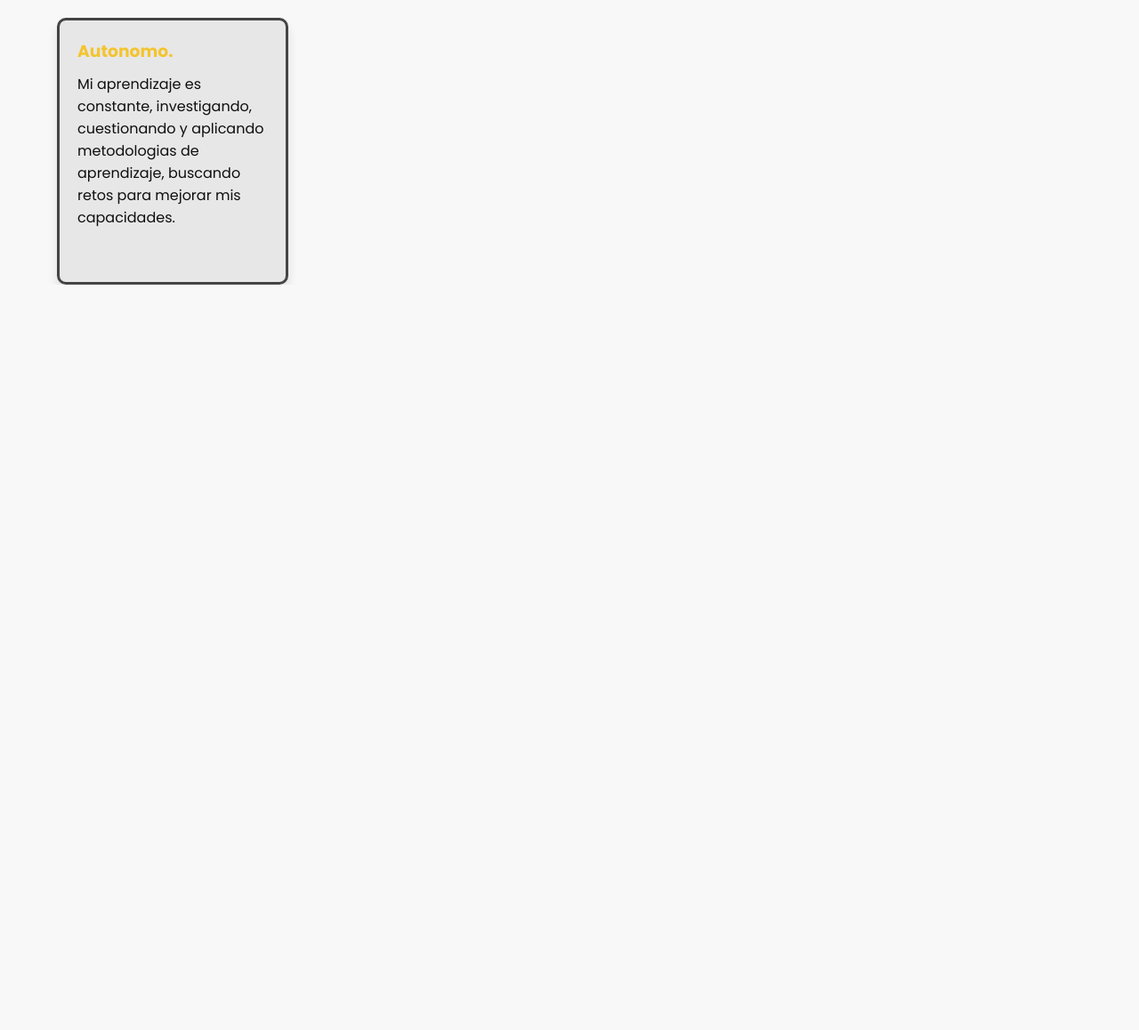
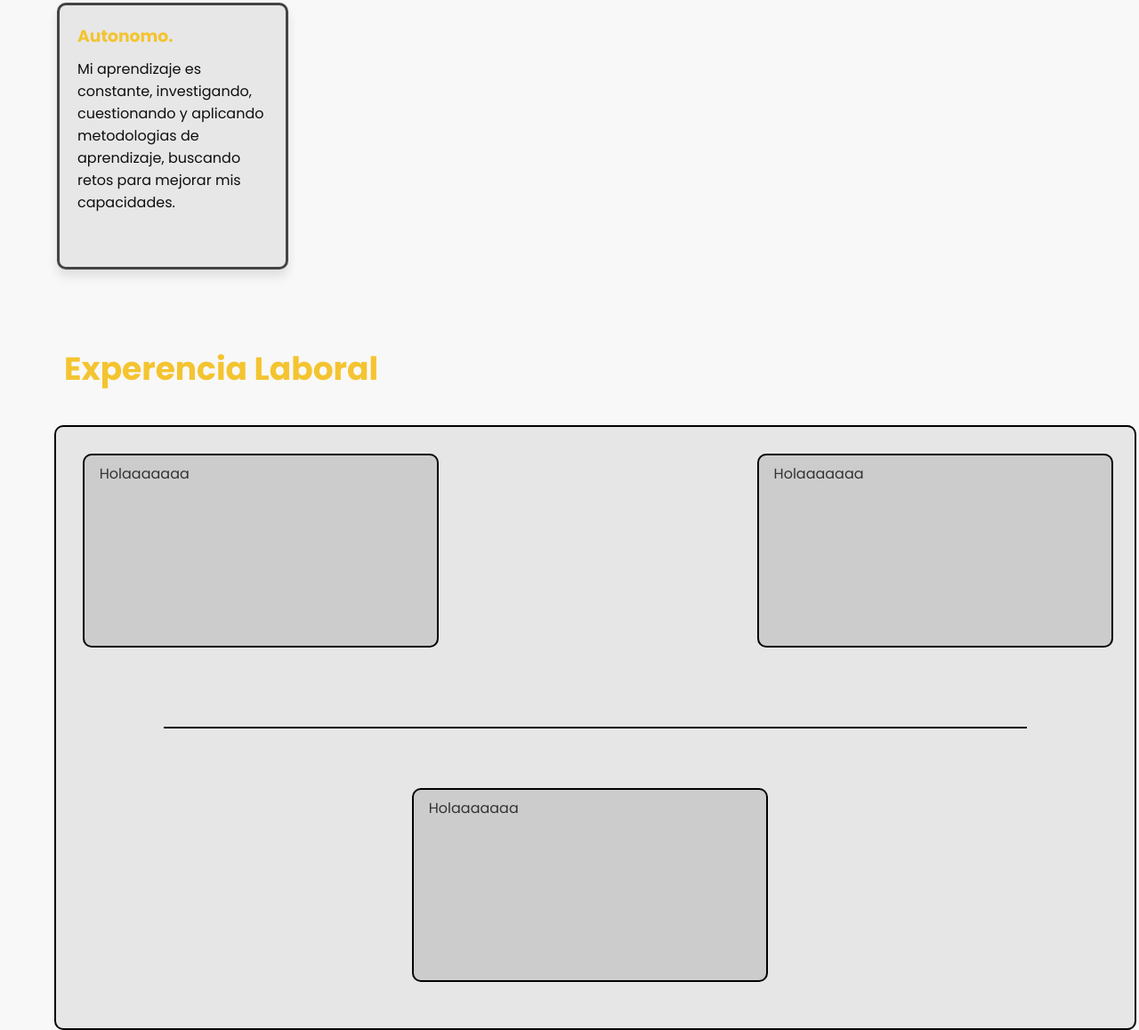
Before and after one commit to Poetry0354/portafolio_personal, a plain HTML site: page curriculum.html in a window 1280 px wide. Shown: the part 557-1715 px from the top of the page at 89% size. Before the commit the page ends 877 px from the top, so only its background shows below. Drawn offline with Linux system fonts and the light colour scheme.

Commit message:
Linea de tiempo

```diff
--- a/css/cv.css
+++ b/css/cv.css
@@ -1,6 +1,15 @@
 #educacion {
     margin-top: 3.5em;
     margin-left: 3em;
+    font-family: Poppins;
+    font-size: 1.5em;
+    color: #f4c430; /* Color amarillo del diseño */
+}
+
+#experencia {
+    margin-top: 3.5em;
+    margin-left: 3em;
+    margin-bottom: 1.5em;
     font-family: Poppins;
     font-size: 1.5em;
     color: #f4c430; /* Color amarillo del diseño */
@@ -36,3 +45,71 @@
     color: #0f0f0f;
     font-size: 16px;
 }
+
+/* Experencia laboral*/
+
+.contenedor2 {
+    width: 95%;
+    height: 680px;
+    background-color: #e6e6e6; /* Color del fondo */
+    display: flex;
+    justify-content: center;
+    align-items: center;
+    margin: 0;
+    margin-left: 3.8em;
+    padding: 0;
+    position: relative; /* Asegura que el padre pueda usar `position` */
+    border: 2px solid black; /* Bordes negros */
+    border-radius: 10px;
+}
+
+.contenedor2::before {
+    content: ""; /* Necesario para que el pseudoelemento funcione */
+    position: absolute;
+    top: 50%; /* Centro vertical */
+    left: 2.5; /* Alineada al borde izquierdo */
+    width: 80%; /* Ancho completo */
+    height: 2px; /* Grosor de la línea */
+    background-color: black; /* Color de la línea */
+    transform: translateY(-50%); /* Centrado perfecto */
+}
+
+
+.box {
+    width: 200px; /* Ancho del recuadro */
+    height: 218px; /* Altura del recuadro */
+    background-color: #ccc; /* Color del recuadro */
+    border: 2px solid black; /* Bordes negros */
+    position: absolute; /* Necesario para usar `top` y `left` */
+    top: 30px; /* Empuja el recuadro hacia la mitad verticalmente */
+    left: 30px; /* Empuja el recuadro hacia la mitad horizontalmente */
+    transition: transform 0.3s ease, background-color 0.3s ease; /* Suaviza el cambio */
+    padding: 8px;
+    overflow: hidden;
+    border-radius: 10px;
+}
+
+.box p {
+    margin-left: 9px;
+}
+
+.box:hover {
+    transform: scale(1.2); /* Agranda el recuadro un 20% */
+    background-color: #f0a500; /* Cambia el color (opcional) */
+}
+
+#box1 {
+    width: 400px;
+}
+
+#box2 {
+    top: 30px; /* Empuja el recuadro hacia la mitad verticalmente */
+    left: 65%; /* Empuja el recuadro hacia la mitad horizontalmente */
+    width: 400px;
+}
+
+#box3 {
+    top: 60%; /* Empuja el recuadro hacia la mitad verticalmente */
+    left: 33%; /* Empuja el recuadro hacia la mitad horizontalmente */
+    width: 400px;
+}
--- a/curriculum.html
+++ b/curriculum.html
@@ -36,7 +36,7 @@
   <main>
 
     <div id="educacion">
-      <h1>Educación.</h1>
+      <h2>Educación.</h2>
     </div>
     <!--Tarjetas de educación-->
     <section class="contenedor">
@@ -76,6 +76,31 @@
 
     </section>
 
+    <div id="experencia">
+      <h2>Experencia <strong>Laboral</strong></h2>
+    </div>
+
+    <section class="contenedor2">
+
+      <div id="box1" class="box">
+        <p>
+          Holaaaaaaa
+        </p>
+      </div>
+
+      <div id="box2" class="box">
+        <p>
+          Holaaaaaaa
+        </p>
+      </div>
+
+      <div id="box3" class="box">
+        <p>
+          Holaaaaaaa
+        </p>
+      </div>
+    </section>
+
   </main>
 
 
```
Also changed, not shown: laboratorio/lab2.html (added, +44 -0 lines).
